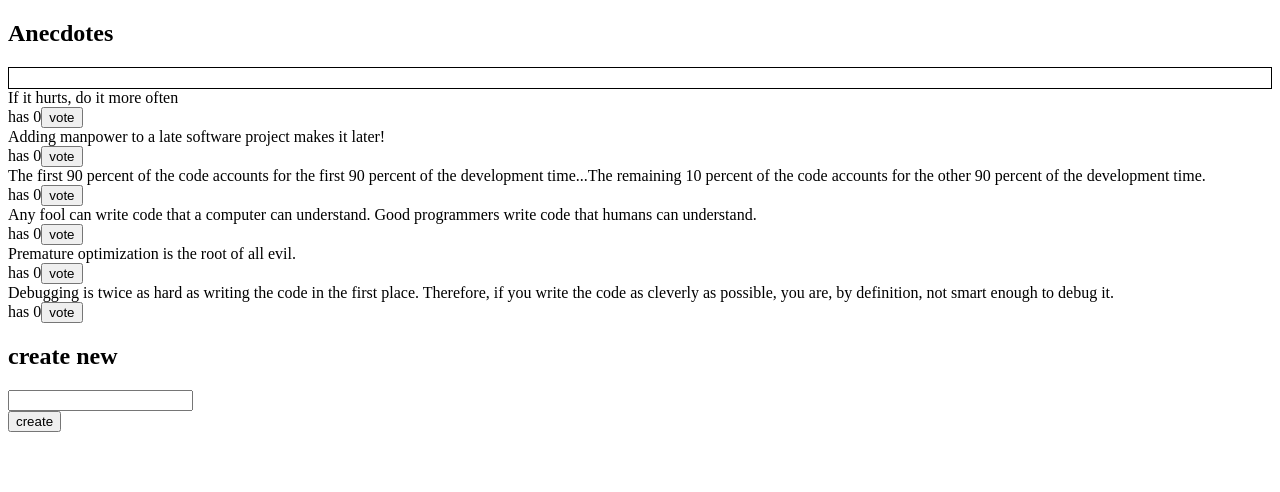
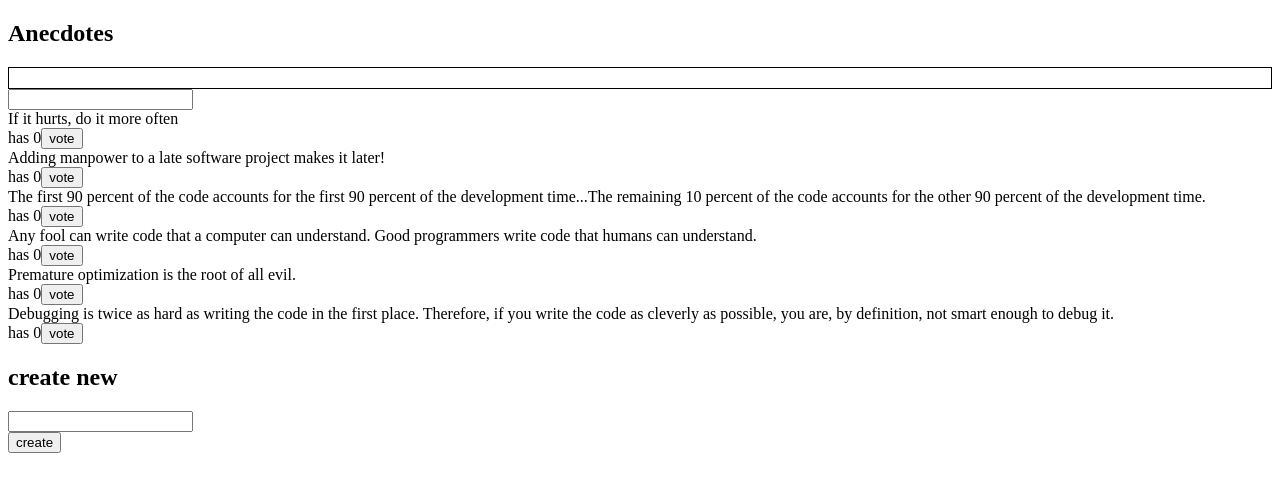
Before and after one commit to skvoren/skvoren-fullstack-open-2022-part6, a React (Create React App) app in the folder redux-anecdotes/: page / in a window 1280 px wide. Shown: the top 492 px of the page. Built offline with nearby package versions, Linux system fonts and the light colour scheme.

Commit message:
exercise 6.12

```diff
--- /dev/null
+++ b/redux-anecdotes/src/components/AnecdotesFilter.js
@@ -0,0 +1,25 @@
+import {useDispatch} from "react-redux";
+
+const AnecdotesFilter = () => {
+
+    const dispatch = useDispatch()
+
+    const filterChangeHandler = (event) => {
+        event.preventDefault()
+        const value = event.target.value
+        console.log(`value: ${value}`)
+        if (value === '') {
+            dispatch({type: 'filter/clearFilter'})
+        } else {
+            dispatch({type: 'filter/setFilter', payload: value})
+        }
+    }
+
+    return (
+        <div>
+            <input name="anecdotes-filter" onChange={filterChangeHandler}/>
+        </div>
+    )
+}
+
+export default AnecdotesFilter
--- a/redux-anecdotes/src/components/AnecdotesList.js
+++ b/redux-anecdotes/src/components/AnecdotesList.js
@@ -1,9 +1,17 @@
 import {useDispatch, useSelector} from "react-redux";
+import AnecdotesFilter from "./AnecdotesFilter";
 
 const AnecdotesList = () => {
     const dispatch = useDispatch()
 
-    const anecdotes = useSelector(state => state.anecdotes)
+    const anecdotes = useSelector(state => {
+        if (state.filter !== '') {
+            return state.anecdotes.filter(anecdote => anecdote.content.includes(state.filter))
+        } else {
+            return state.anecdotes
+        }
+
+    })
 
     const sortedAnecdotes = [...anecdotes]
 
@@ -17,6 +25,7 @@ const AnecdotesList = () => {
 
     return (
         <div>
+            <AnecdotesFilter/>
             {sortedAnecdotes.map(anecdote =>
                 <div key={anecdote.id}>
                     <div>
--- /dev/null
+++ b/redux-anecdotes/src/reducers/filterReducer.js
@@ -0,0 +1,19 @@
+import {createSlice} from "@reduxjs/toolkit";
+
+const initialState = ''
+
+const filterSlice = createSlice({
+    name: 'filter',
+    initialState,
+    reducers: {
+        setFilter(state, action) {
+            const value = action.payload
+            const newState = ''
+            return [...newState, value]
+        },
+        clearFilter() {
+            return initialState
+        }
+}})
+
+export default filterSlice.reducer
--- a/redux-anecdotes/src/store.js
+++ b/redux-anecdotes/src/store.js
@@ -2,10 +2,12 @@ import {combineReducers} from "redux";
 import {configureStore} from "@reduxjs/toolkit";
 import anecdoteReducer from "./reducers/anecdoteReducer";
 import notificationReducer from "./reducers/notificationReducer";
+import filterReducer from "./reducers/filterReducer";
 
 const reducer = combineReducers({
     anecdotes: anecdoteReducer,
-    notification: notificationReducer
+    notification: notificationReducer,
+    filter: filterReducer
 })
 
 export const store = configureStore({reducer})
```
